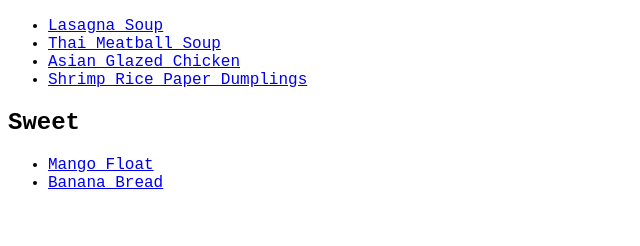
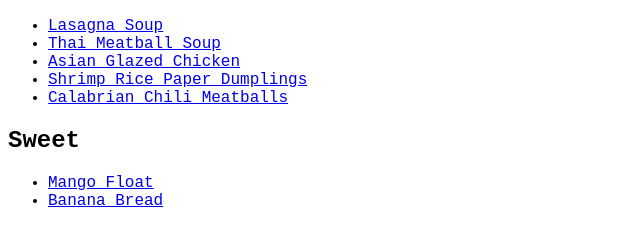
Before and after one commit to jessrrtan/odin-recipes, a plain HTML site: page index.html in a window 1280 px wide. Shown: the part 110-356 px from the top of the page, without its empty margins (0-640 px from the left). Drawn offline with Linux system fonts and the light colour scheme.

Commit message:
Added more stuff

```diff
--- a/index.html
+++ b/index.html
@@ -14,6 +14,7 @@
                 <li><a href="recipes/thaimeatballsoup.html" target="_blank" rel="no opener no referrer">Thai Meatball Soup</a></li>
                 <li><a href="recipes/asianglazedchicken.html" target="_blank rel="no opener no referrer">Asian Glazed Chicken</a>
                 <li><a href="recipes/shrimpricepaperdumplings.html" target="_blank rel="no opener no referrer">Shrimp Rice Paper Dumplings</a>
+                    <li><a href="recipes/calabrianchilimeatballs.html" target="_blank rel="no opener no referrer">Calabrian Chili Meatballs</a>
             </ul>
         <h2>Sweet</h2>
             <ul>
```
